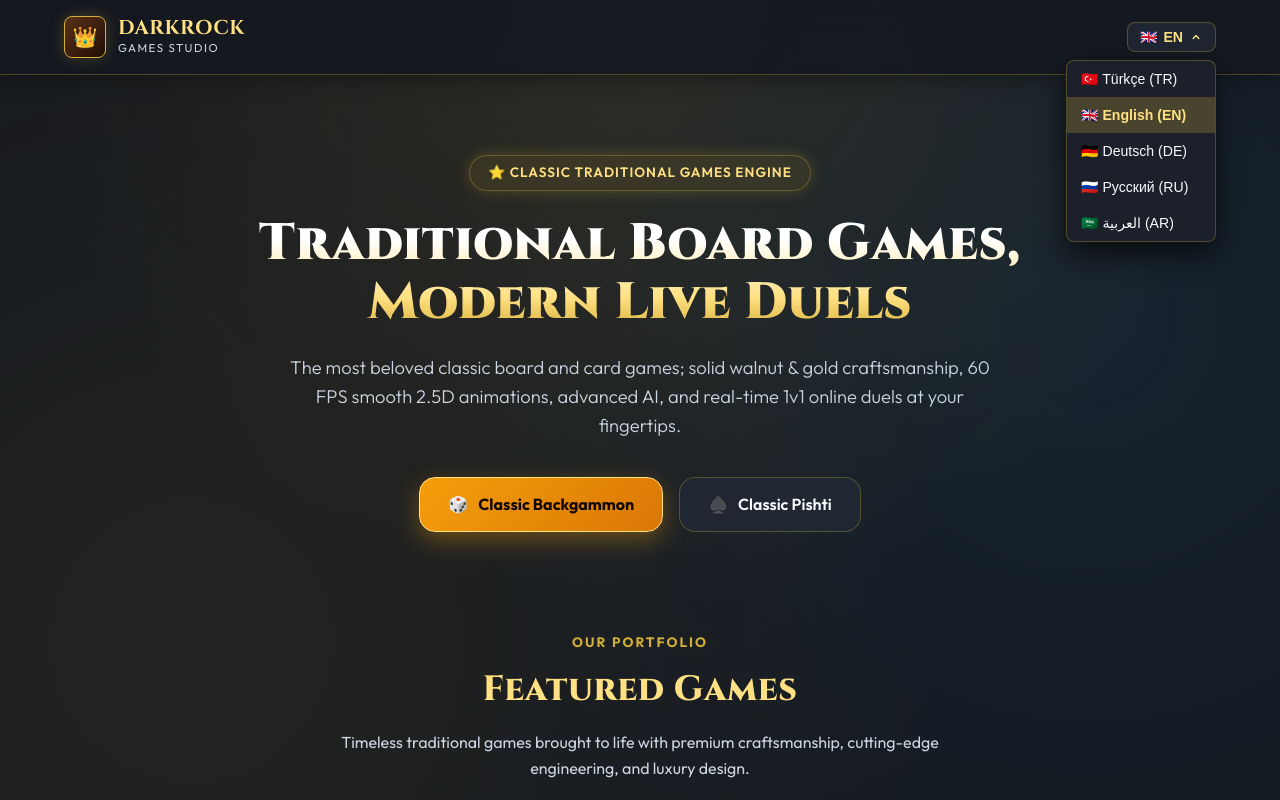
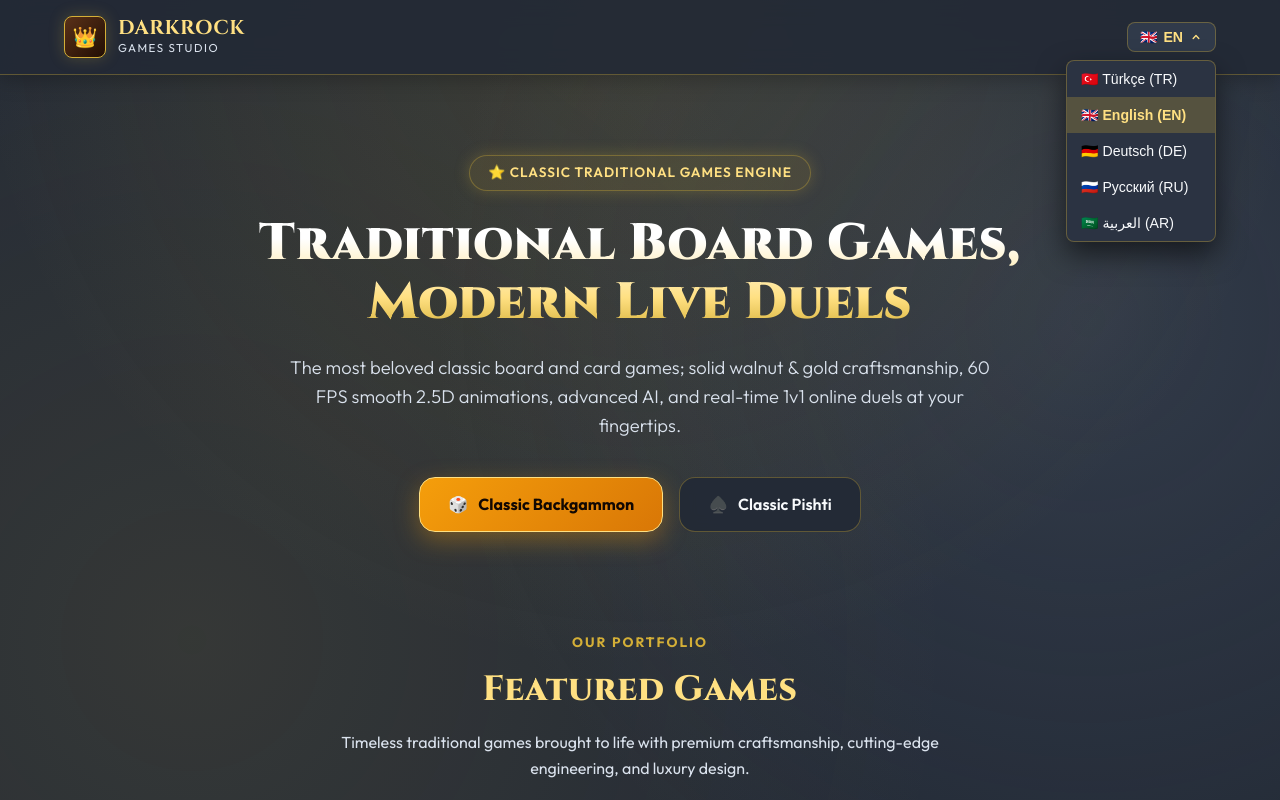
Before and after one commit to ONURKRKY/onurkrky.github.io, a plain HTML site: page index.html in a window 1280 px wide. Both pictures are taken after a click on the button "🇬🇧 EN". Shown: the top 800 px of the page. Drawn offline with Linux system fonts and the light colour scheme.

Commit message:
Füme Antrasit / Darkrock Slate arka plan tonunu daha açık ve ferah tona yükselt

```diff
--- a/index.html
+++ b/index.html
@@ -9,7 +9,7 @@
   <meta name="description" content="Klasik Tavla, Pişti Online ve Türk Daması! Geleneksel masa ve iskambil oyunları, lüks ahşap ve altın teması, akıllı botlar ve 1'e 1 canlı online düellolarla Google Play ve App Store'da.">
   <meta name="keywords" content="tavla, pişti, pisti, klasik pişti online, klasik tavla, türk daması, dama, masa oyunları, iskambil oyunları, online oyun, app store, google play">
   <meta name="author" content="Darkrock Games">
-  <meta name="theme-color" content="#141820">
+  <meta name="theme-color" content="#232A36">
   <link rel="canonical" href="https://darkrockstudio.net/">
   <link rel="icon" type="image/png" href="assets/images/tavla_icon.png">
   <meta name="google-adsense-account" content="ca-pub-5059706166608811">
@@ -82,19 +82,19 @@
 
   <style>
     :root {
-      --bg-dark: #141820;
-      --bg-surface: #1B202B;
-      --bg-card: #222936;
-      --bg-elevated: #2A3342;
+      --bg-dark: #232A36;
+      --bg-surface: #2B3342;
+      --bg-card: #323C4E;
+      --bg-elevated: #3C475C;
       --gold-primary: #D4AF37;
       --gold-light: #FFE082;
       --gold-bright: #F59E0B;
       --gold-glow: rgba(212, 175, 55, 0.25);
       --text-main: #F8FAFC;
-      --text-muted: #CBD5E1;
-      --text-subtle: #94A3B8;
-      --border-gold: rgba(212, 175, 55, 0.30);
-      --border-gold-hover: rgba(255, 224, 130, 0.70);
+      --text-muted: #DAE2ED;
+      --text-subtle: #A8B5C7;
+      --border-gold: rgba(212, 175, 55, 0.35);
+      --border-gold-hover: rgba(255, 224, 130, 0.75);
       --accent-green: #10B981;
       --accent-blue: #3B82F6;
       --radius-sm: 8px;
@@ -120,9 +120,9 @@
       line-height: 1.6;
       overflow-x: hidden;
       background-image:
-        radial-gradient(circle at 50% 0%, rgba(212, 175, 55, 0.12) 0%, transparent 60%),
-        radial-gradient(circle at 85% 40%, rgba(56, 189, 248, 0.07) 0%, transparent 55%),
-        radial-gradient(circle at 15% 80%, rgba(212, 175, 55, 0.08) 0%, transparent 60%);
+        radial-gradient(circle at 50% 0%, rgba(212, 175, 55, 0.15) 0%, transparent 65%),
+        radial-gradient(circle at 85% 40%, rgba(100, 116, 139, 0.22) 0%, transparent 55%),
+        radial-gradient(circle at 15% 80%, rgba(212, 175, 55, 0.10) 0%, transparent 60%);
       background-attachment: fixed;
     }
 
@@ -138,7 +138,7 @@
       align-items: center;
       gap: 6px;
       padding: 6px 12px;
-      background: rgba(34, 41, 54, 0.9);
+      background: rgba(50, 60, 78, 0.92);
       border: 1px solid var(--border-gold);
       border-radius: var(--radius-sm);
       color: var(--gold-light);
@@ -150,7 +150,7 @@
 
     .lang-dropdown-btn:hover {
       border-color: var(--gold-light);
-      background: #2A3342;
+      background: #3C475C;
     }
 
     .lang-dropdown-btn svg {
@@ -168,10 +168,10 @@
       position: absolute;
       top: calc(100% + 8px);
       right: 0;
-      background: #1B202B;
+      background: #2B3342;
       border: 1px solid var(--border-gold);
       border-radius: var(--radius-sm);
-      box-shadow: 0 12px 28px rgba(0, 0, 0, 0.65);
+      box-shadow: 0 12px 28px rgba(0, 0, 0, 0.55);
       min-width: 150px;
       display: none;
       flex-direction: column;
@@ -250,11 +250,11 @@
       position: sticky;
       top: 0;
       z-index: 1000;
-      background: rgba(20, 24, 32, 0.90);
+      background: rgba(35, 42, 54, 0.90);
       backdrop-filter: blur(12px);
       -webkit-backdrop-filter: blur(12px);
       border-bottom: 1px solid var(--border-gold);
-      box-shadow: 0 4px 20px rgba(0, 0, 0, 0.35);
+      box-shadow: 0 4px 20px rgba(0, 0, 0, 0.25);
       padding: 16px 0;
     }
 
@@ -727,7 +727,7 @@
     /* FEATURES GRID */
     .features-section {
       padding: 80px 0;
-      background: rgba(27, 32, 43, 0.75);
+      background: rgba(43, 51, 66, 0.75);
       border-top: 1px solid var(--border-gold);
       border-bottom: 1px solid var(--border-gold);
     }
@@ -820,7 +820,7 @@
 
     /* FOOTER */
     .footer {
-      background: #0F131A;
+      background: #1B212B;
       border-top: 1px solid var(--border-gold);
       padding: 60px 0 30px;
     }
```
